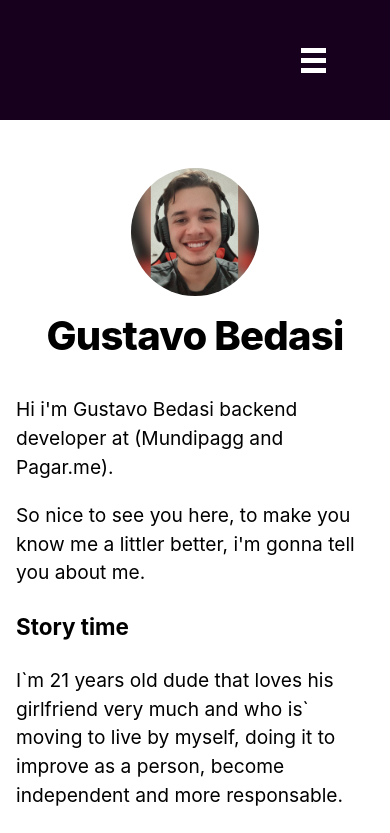
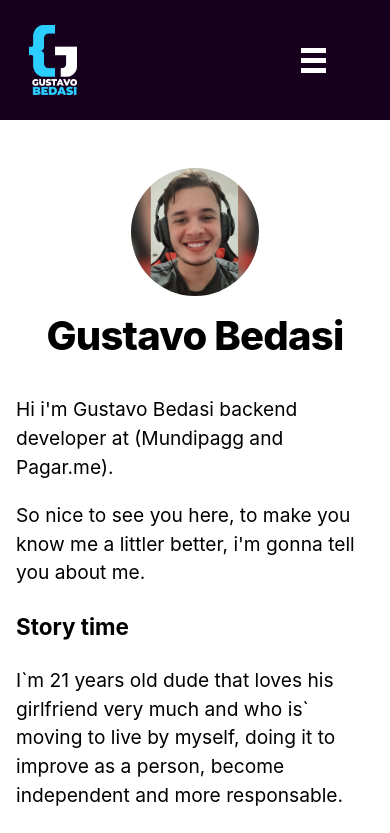
Before and after one commit to GusBedasi/my-page, a Next.js app: page /about in a window 390 px wide. Shown: the top 833 px of the page. Built offline with nearby package versions, Linux system fonts and the light colour scheme.

Commit message:
added logo to reponsive menu

```diff
--- a/components/menu/nav.js
+++ b/components/menu/nav.js
@@ -16,6 +16,13 @@ export default function Menu() {
 					<img
 						src="/images/logo.jpg"
 						className={styles.logo}
+						alt="Logo"
+					/>
+			</div>
+			<div className={styles.logoContainerMinor}>
+					<img
+						src="/images/logo.png"
+						className={styles.logoDark}
 						alt="Logo"
 					/>
 			</div>
--- a/components/menu/nav.module.css
+++ b/components/menu/nav.module.css
@@ -11,9 +11,22 @@
   padding: 30px;
 }
 
+.logoDark {
+  padding: 30px;
+  width: 108px;
+  height: 130px;
+  margin: -5px -60px;
+}
+
 .logoContainer {
   width: 120px;
   height: 7.5rem;
+}
+
+.logoContainerMinor {
+  width: 120px;
+  height: 7.5rem;
+  display: none;
 }
 
 .links {
@@ -63,16 +76,20 @@
     overflow-y: hidden;
   }
 
+  .logoContainer {
+    display: none;
+  }
+
+  .logoContainerMinor {
+    display: block;
+  }
+
   .burguer {
     display: block;
   }
 
   .burguer div{
     background: #fff;
-  }
-
-  .logo {
-    display: none;
   }
 }
 
--- a/package.json
+++ b/package.json
@@ -9,7 +9,7 @@
   },
   "dependencies": {
     "gray-matter": "^4.0.2",
-    "next": "^10.0.0",
+    "next": "^10.0.9",
     "react": "17.0.1",
     "react-dom": "17.0.1",
     "remark": "^13.0.0",
```
Also changed, not shown: public/images/Logo.png (added).
